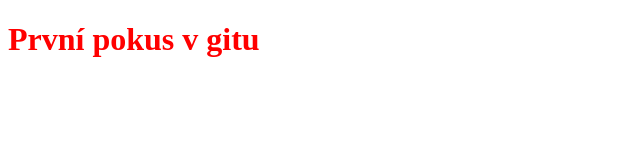
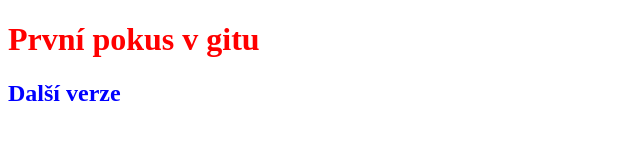
Before and after one commit to Endru88/demo_git, a plain HTML site: page index.html in a window 1280 px wide. Shown: the whole page, without its empty margins (0-640 px from the left). Drawn offline with Linux system fonts and the light colour scheme.

Commit message:
04 - verze

```diff
--- a/css/style.css
+++ b/css/style.css
@@ -1,3 +1,6 @@
 h1{
     color:red;
 }
+h2{
+    color: blue;
+}
--- a/index.html
+++ b/index.html
@@ -9,5 +9,6 @@
 </head>
 <body>
     <h1>První pokus v gitu</h1>
+    <h2>Další verze</h2>
 </body>
 </html>
```
